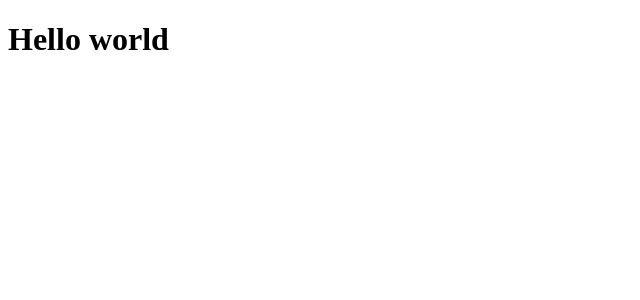
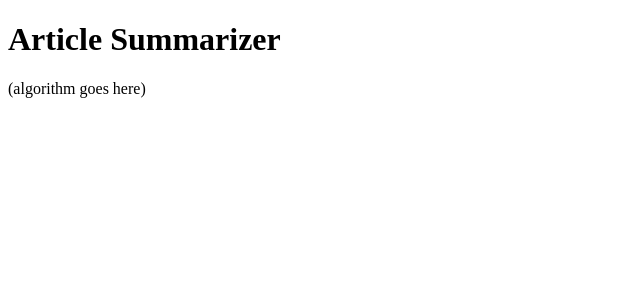
Before and after one commit to 729rio/articleSummarizer, a React (Create React App) app: page / in a window 1280 px wide. Shown: the top 300 px of the page, without its empty margins (0-640 px from the left). Built offline with nearby package versions, Linux system fonts and the light colour scheme.

Commit message:
basic skeleton

```diff
--- a/src/App.js
+++ b/src/App.js
@@ -1,6 +1,12 @@
+import React from 'react'
+import ArticleSummarizer from "./ArticleSummarizer";
+
 function App() {
   return (
-    <h1>Hello world</h1>
+    <div>
+      <h1>Article Summarizer</h1>
+      <ArticleSummarizer />
+    </div>
   );
 }
 
--- /dev/null
+++ b/src/ArticleSummarizer.js
@@ -0,0 +1,7 @@
+function ArticleSummarizer() {
+    return (
+        <div>(algorithm goes here)</div>
+    )
+}
+
+export default ArticleSummarizer;
```
